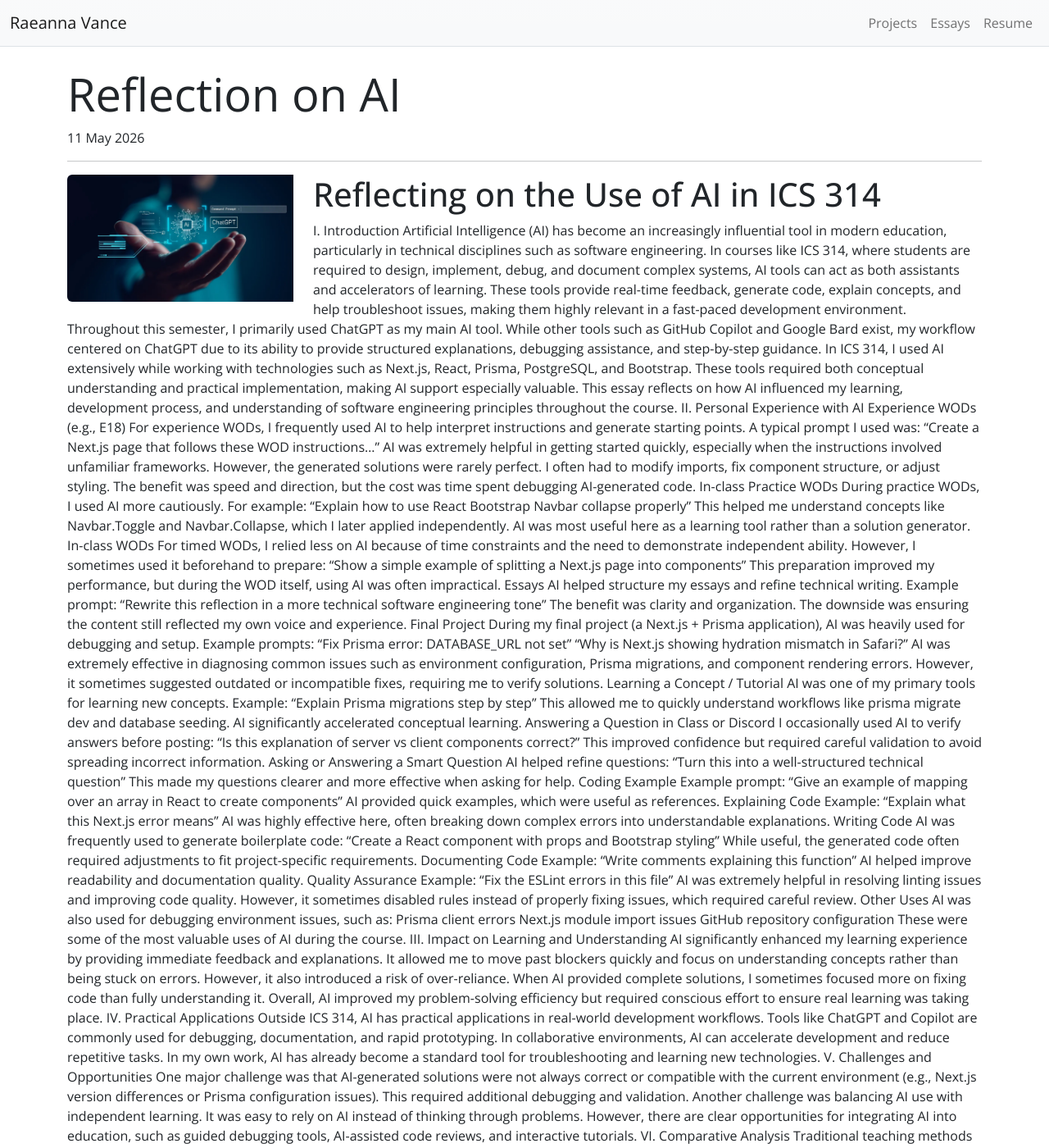
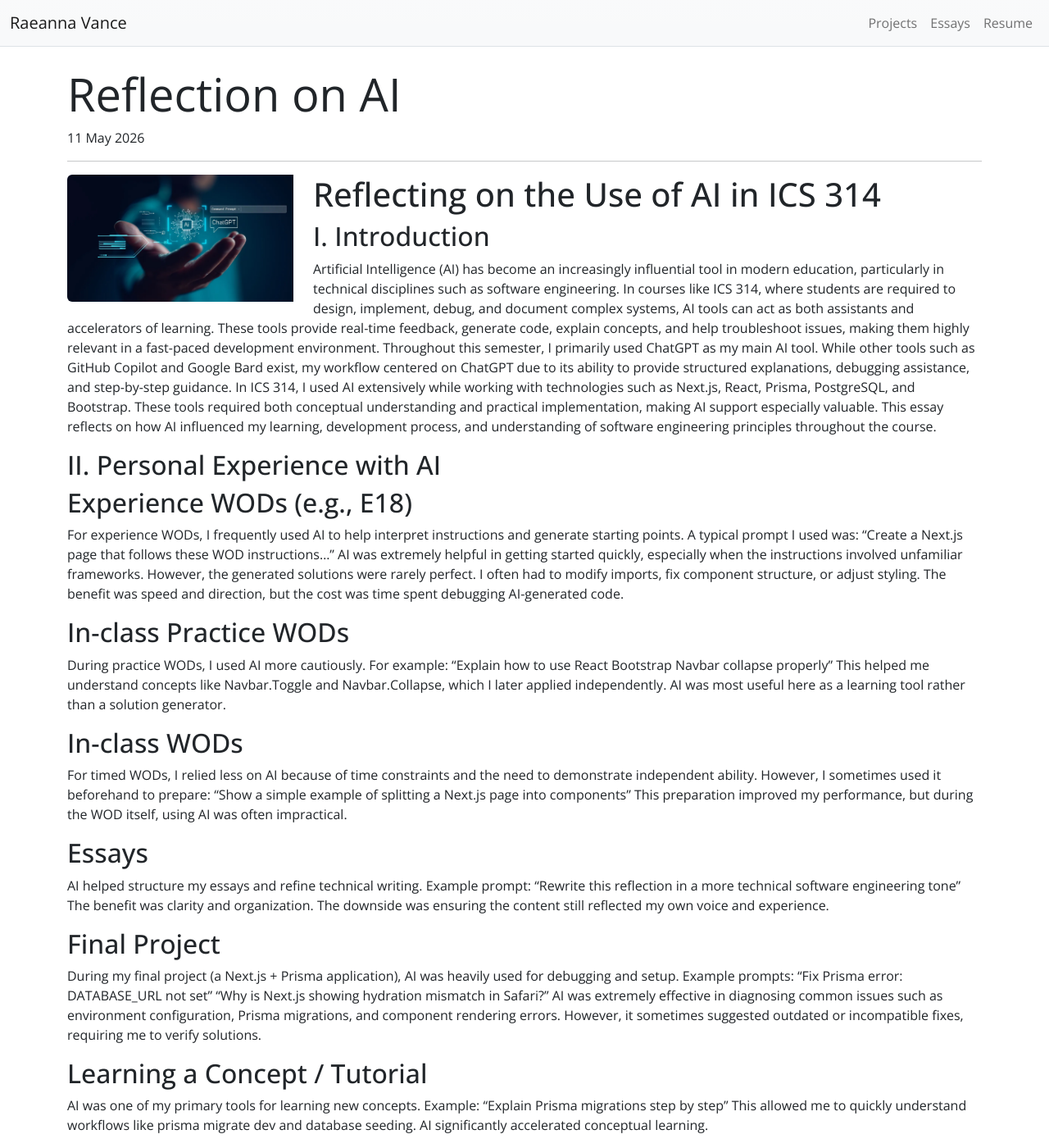
Before and after one commit to vancerae/ics314-spring26, a Jekyll site: the page built from essays/ReflectionAI.md, in a window 1280 px wide and 1400 px high. Shown: the whole window at 82% size. Built offline with Jekyll 4.4.1, drawn with Linux system fonts in a browser that asks for light colours; some of the changed text lies outside the part shown.

Commit message:
Refactor essay structure and formatting
Updated headings and improved formatting throughout the essay to enhance readability and structure.

```diff
--- a/essays/ReflectionAI.md
+++ b/essays/ReflectionAI.md
@@ -14,81 +14,81 @@ alt="AI" class="img-fluid rounded float-start pe-4" style="width:300px; height:a
 
 # Reflecting on the Use of AI in ICS 314
 
-I. Introduction
+## I. Introduction
 Artificial Intelligence (AI) has become an increasingly influential tool in modern education, particularly in technical disciplines such as software engineering. In courses like ICS 314, where students are required to design, implement, debug, and document complex systems, AI tools can act as both assistants and accelerators of learning. These tools provide real-time feedback, generate code, explain concepts, and help troubleshoot issues, making them highly relevant in a fast-paced development environment.
 Throughout this semester, I primarily used ChatGPT as my main AI tool. While other tools such as GitHub Copilot and Google Bard exist, my workflow centered on ChatGPT due to its ability to provide structured explanations, debugging assistance, and step-by-step guidance. In ICS 314, I used AI extensively while working with technologies such as Next.js, React, Prisma, PostgreSQL, and Bootstrap. These tools required both conceptual understanding and practical implementation, making AI support especially valuable.
 This essay reflects on how AI influenced my learning, development process, and understanding of software engineering principles throughout the course.
-II. Personal Experience with AI
-Experience WODs (e.g., E18)
+## II. Personal Experience with AI
+## Experience WODs (e.g., E18)
 For experience WODs, I frequently used AI to help interpret instructions and generate starting points. A typical prompt I used was:
 “Create a Next.js page that follows these WOD instructions…”
 AI was extremely helpful in getting started quickly, especially when the instructions involved unfamiliar frameworks. However, the generated solutions were rarely perfect. I often had to modify imports, fix component structure, or adjust styling. The benefit was speed and direction, but the cost was time spent debugging AI-generated code.
-In-class Practice WODs
+## In-class Practice WODs
 During practice WODs, I used AI more cautiously. For example:
 “Explain how to use React Bootstrap Navbar collapse properly”
 This helped me understand concepts like Navbar.Toggle and Navbar.Collapse, which I later applied independently. AI was most useful here as a learning tool rather than a solution generator.
-In-class WODs
+## In-class WODs
 For timed WODs, I relied less on AI because of time constraints and the need to demonstrate independent ability. However, I sometimes used it beforehand to prepare:
 “Show a simple example of splitting a Next.js page into components”
 This preparation improved my performance, but during the WOD itself, using AI was often impractical.
-Essays
+## Essays
 AI helped structure my essays and refine technical writing. Example prompt:
 “Rewrite this reflection in a more technical software engineering tone”
 The benefit was clarity and organization. The downside was ensuring the content still reflected my own voice and experience.
-Final Project
+## Final Project
 During my final project (a Next.js + Prisma application), AI was heavily used for debugging and setup. Example prompts:
 “Fix Prisma error: DATABASE_URL not set”
 “Why is Next.js showing hydration mismatch in Safari?”
 AI was extremely effective in diagnosing common issues such as environment configuration, Prisma migrations, and component rendering errors. However, it sometimes suggested outdated or incompatible fixes, requiring me to verify solutions.
-Learning a Concept / Tutorial
+## Learning a Concept / Tutorial
 AI was one of my primary tools for learning new concepts. Example:
 “Explain Prisma migrations step by step”
 This allowed me to quickly understand workflows like prisma migrate dev and database seeding. AI significantly accelerated conceptual learning.
-Answering a Question in Class or Discord
+## Answering a Question in Class or Discord
 I occasionally used AI to verify answers before posting:
 “Is this explanation of server vs client components correct?”
 This improved confidence but required careful validation to avoid spreading incorrect information.
-Asking or Answering a Smart Question
+## Asking or Answering a Smart Question
 AI helped refine questions:
 “Turn this into a well-structured technical question”
 This made my questions clearer and more effective when asking for help.
-Coding Example
+## Coding Example
 Example prompt:
 “Give an example of mapping over an array in React to create components”
 AI provided quick examples, which were useful as references.
-Explaining Code
+## Explaining Code
 Example:
 “Explain what this Next.js error means”
 AI was highly effective here, often breaking down complex errors into understandable explanations.
-Writing Code
+## Writing Code
 AI was frequently used to generate boilerplate code:
 “Create a React component with props and Bootstrap styling”
 While useful, the generated code often required adjustments to fit project-specific requirements.
-Documenting Code
+## Documenting Code
 Example:
 “Write comments explaining this function”
 AI helped improve readability and documentation quality.
-Quality Assurance
+## Quality Assurance
 Example:
 “Fix the ESLint errors in this file”
 AI was extremely helpful in resolving linting issues and improving code quality. However, it sometimes disabled rules instead of properly fixing issues, which required careful review.
-Other Uses
+## Other Uses
 AI was also used for debugging environment issues, such as:
 Prisma client errors
 Next.js module import issues
 GitHub repository configuration
 These were some of the most valuable uses of AI during the course.
-III. Impact on Learning and Understanding
+## III. Impact on Learning and Understanding
 AI significantly enhanced my learning experience by providing immediate feedback and explanations. It allowed me to move past blockers quickly and focus on understanding concepts rather than being stuck on errors. However, it also introduced a risk of over-reliance. When AI provided complete solutions, I sometimes focused more on fixing code than fully understanding it.
 Overall, AI improved my problem-solving efficiency but required conscious effort to ensure real learning was taking place.
-IV. Practical Applications
+## IV. Practical Applications
 Outside ICS 314, AI has practical applications in real-world development workflows. Tools like ChatGPT and Copilot are commonly used for debugging, documentation, and rapid prototyping. In collaborative environments, AI can accelerate development and reduce repetitive tasks.
 In my own work, AI has already become a standard tool for troubleshooting and learning new technologies.
-V. Challenges and Opportunities
+## V. Challenges and Opportunities
 One major challenge was that AI-generated solutions were not always correct or compatible with the current environment (e.g., Next.js version differences or Prisma configuration issues). This required additional debugging and validation.
 Another challenge was balancing AI use with independent learning. It was easy to rely on AI instead of thinking through problems.
 However, there are clear opportunities for integrating AI into education, such as guided debugging tools, AI-assisted code reviews, and interactive tutorials.
-VI. Comparative Analysis
+## VI. Comparative Analysis
 Traditional teaching methods emphasize problem-solving and independent thinking, while AI-enhanced approaches emphasize speed and accessibility.
 AI improves:
 Engagement through immediate feedback
@@ -99,12 +99,12 @@ Deep understanding
 Long-term retention
 Independent problem-solving skills
 The most effective approach is a combination of both.
-VII. Future Considerations
+## VII. Future Considerations
 AI will likely play an even larger role in software engineering education. Future improvements may include:
 More accurate and context-aware code generation
 Better integration with development environments
 AI tools tailored specifically for education
 However, it will be important to ensure students still develop core problem-solving skills.
-VIII. Conclusion
+## VIII. Conclusion
 AI played a significant role in my experience in ICS 314, acting as both a learning tool and a development assistant. It helped me debug complex issues, learn new technologies, and complete assignments more efficiently. However, it also required careful use to avoid over-reliance and ensure genuine understanding.
 Moving forward, AI should be integrated thoughtfully into software engineering education, balancing its strengths with traditional learning methods. When used correctly, AI is not a replacement for learning but a powerful tool that enhances it.
```
